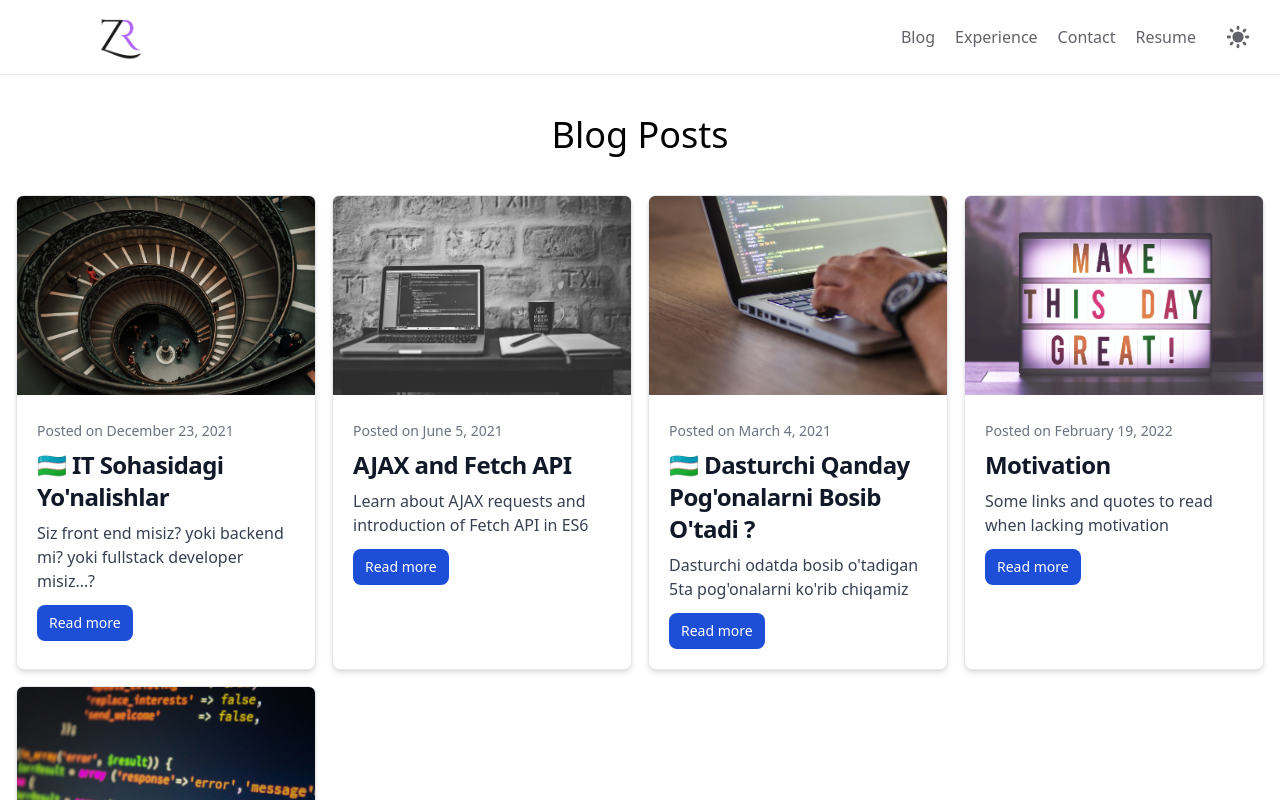
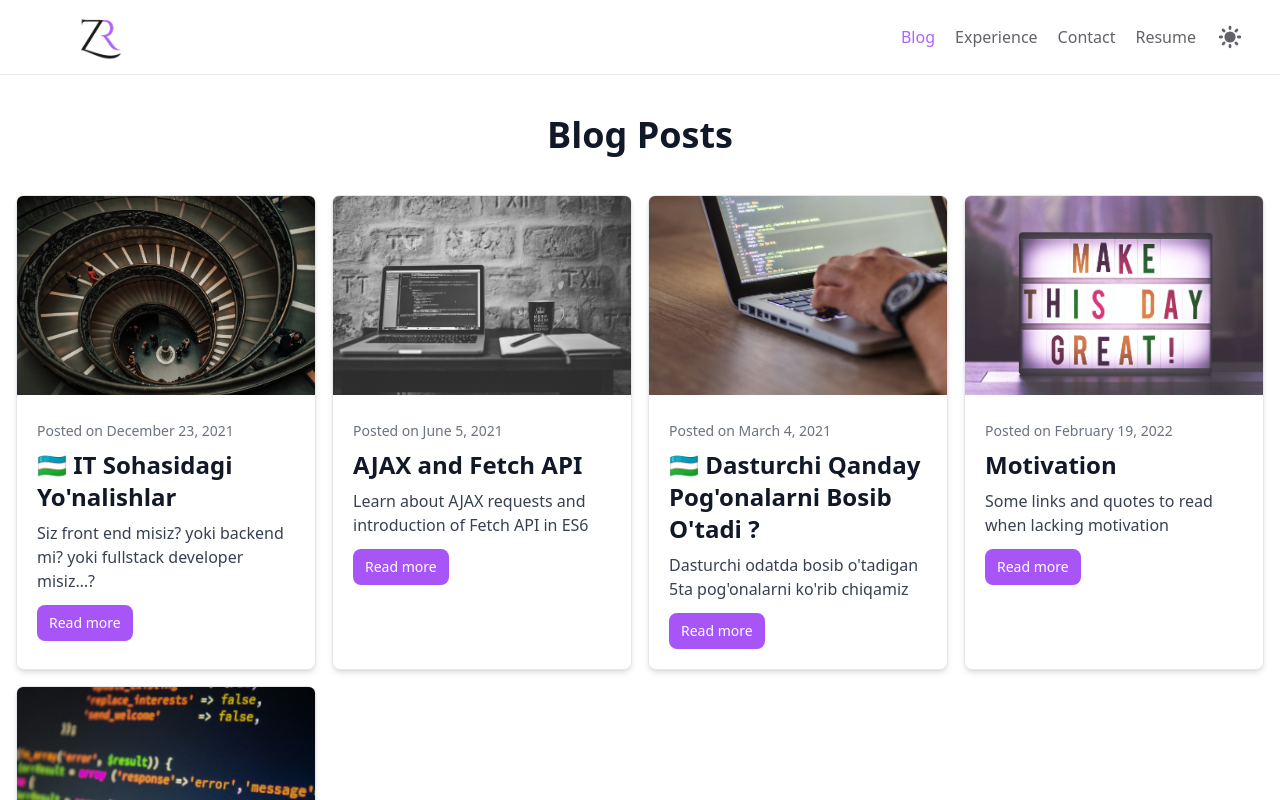
Before and after one commit to bekhzodzaylobiddinov/personal-website, a Next.js app: page /blog in a window 1280 px wide. Shown: the top 800 px of the page. Built offline with nearby package versions, Linux system fonts and the light colour scheme.

Commit message:
landing button

```diff
--- a/components/Header.js
+++ b/components/Header.js
@@ -1,11 +1,15 @@
-import Logo from "./Logo";
-import Link from "next/link";
-import { useTheme } from "next-themes";
-import { useState, useEffect } from "react";
-import { SunIcon } from "@heroicons/react/solid";
-import { MoonIcon } from "@heroicons/react/outline";
+import Logo from './Logo';
+import Link from 'next/link';
+import { useTheme } from 'next-themes';
+import { useState, useEffect } from 'react';
+import { SunIcon } from '@heroicons/react/solid';
+import { MoonIcon } from '@heroicons/react/outline';
+import { useRouter } from 'next/router';
 
 export default function Header() {
+  const router = useRouter();
+  const currentRoute = router.pathname;
+
   const [mounted, setMounted] = useState(false);
   const { theme, setTheme } = useTheme();
 
@@ -14,10 +18,16 @@ export default function Header() {
 
   return (
     <header className="transition duration-300 bg-white text-zinc-600 dark:bg-zinc-800 dark:text-zinc-400 opacity-90 border-b dark:border-zinc-600">
-      <nav className="flex px-5 space-x-5 items-center justify-end">
+      <nav className="flex space-x-5 items-center justify-center">
         <Logo />
         <Link href="/blog">
-          <a className="link hover:text-black dark:hover:text-white active:text-purple-500">
+          <a
+            className={
+              currentRoute.includes('/blog')
+                ? 'active link hover:text-black dark:hover:text-white '
+                : 'link hover:text-black dark:hover:text-white'
+            }
+          >
             Blog
           </a>
         </Link>
@@ -38,14 +48,10 @@ export default function Header() {
         </Link>
         <div className="flex items-center justify-center transition duration-300">
           <button
-            className="rounded p-2 flex-grow"
-            onClick={() => setTheme(theme === "light" ? "dark" : "light")}
+            className="rounded w-16"
+            onClick={() => setTheme(theme === 'light' ? 'dark' : 'light')}
           >
-            {theme === "light" ? (
-              <MoonIcon className="h-6" />
-            ) : (
-              <SunIcon className="h-7" />
-            )}
+            {theme === 'light' ? <MoonIcon className="h-6" /> : <SunIcon className="h-7" />}
           </button>
         </div>
       </nav>
--- a/components/Landing.js
+++ b/components/Landing.js
@@ -1,4 +1,4 @@
-import Image from "next/image";
+import Image from 'next/image';
 
 export default function Landing() {
   return (
@@ -7,22 +7,26 @@ export default function Landing() {
         <div className="">
           <Image
             className="object-cover rounded-full "
-            src={"/portrait.png"}
+            src={'/portrait.png'}
             width={150}
             height={150}
-            alt={"portrait of Zokir"}
+            alt={'portrait of Zokir'}
           />
         </div>
         <div>
           <div className="flex flex-col justify-center items-center rounded dark:text-white transition duration-300">
             <h1 className="text-[3rem]">Zokir Rakhimov</h1>
             <p className="">
-              SOFTWARE DEVELOPER <span className="text-purple-500">&&</span>{" "}
-              YOUTUBER
+              SOFTWARE DEVELOPER <span className="text-purple-500">&&</span> YOUTUBER
             </p>
           </div>
         </div>
       </div>
+      <div className="flex justify-center my-10 text-xl">
+        <button className="bg-black text-white dark:bg-white rounded py-3 px-5 transition duration-300 dark:text-black">
+          Learn More
+        </button>
+      </div>
     </>
   );
 }
--- a/components/Logo.js
+++ b/components/Logo.js
@@ -1,15 +1,15 @@
-import { useTheme } from "next-themes";
-import Image from "next/image";
-import { useRouter } from "next/router";
+import { useTheme } from 'next-themes';
+import Image from 'next/image';
+import { useRouter } from 'next/router';
 export default function Logo() {
   const router = useRouter();
   const { theme, setTheme } = useTheme();
-  const logo_src = theme === "dark" ? "/logo.png" : "/logo_light.png";
+  const logo_src = theme === 'dark' ? '/logo.png' : '/logo_light.png';
   return (
     <div className="mr-auto pt-2">
       <Image
-        className="!cursor-pointer"
-        onClick={() => router.push("/")}
+        className="!cursor-pointer transition duration-300"
+        onClick={() => router.push('/')}
         src={logo_src}
         objectFit="contain"
         width={200}
--- a/components/Post.js
+++ b/components/Post.js
@@ -1,4 +1,4 @@
-import Image from "next/image";
+import Image from 'next/image';
 
 export default function Post({ post }) {
   return (
@@ -13,22 +13,15 @@ export default function Post({ post }) {
         />
       </a>
       <div className="p-5">
-        <div className="text-sm text-gray-500 mb-2">
-          Posted on {post.frontmatter.date}
-        </div>
+        <div className="text-sm text-gray-500 mb-2">Posted on {post.frontmatter.date}</div>
         <a href={`/blog/${post.slug}`}>
-          <h5 className="mb-2 text-2xl font-bold tracking-tight text-gray-900 dark:text-white">
-            {post.frontmatter.title}
-          </h5>
+          <h5>{post.frontmatter.title}</h5>
         </a>
 
         <p className="mb-3 font-normal text-gray-700 dark:text-gray-400">
           {post.frontmatter.excerpt}
         </p>
-        <a
-          href={`/blog/${post.slug}`}
-          className="inline-flex items-center py-2 px-3 text-sm font-medium text-center text-white bg-blue-700 rounded-lg hover:bg-blue-800 focus:ring-4 focus:outline-none focus:ring-blue-300 dark:bg-blue-600 dark:hover:bg-blue-700 dark:focus:ring-blue-800"
-        >
+        <a href={`/blog/${post.slug}`} className="btn">
           Read more
         </a>
       </div>
--- a/components/PostList.js
+++ b/components/PostList.js
@@ -1,4 +1,4 @@
-import Post from "../components/Post";
+import Post from '../components/Post';
 
 export default function PostList({ posts }) {
   return (
--- a/pages/blog/[slug].js
+++ b/pages/blog/[slug].js
@@ -1,37 +1,41 @@
-import fs from "fs";
-import path from "path";
-import matter from "gray-matter";
-import Link from "next/link";
-import { marked } from "marked";
-import Image from "next/image";
-export default function PostPage({
-  frontmatter: { title, date, cover_image },
-  slug,
-  content,
-}) {
+import fs from 'fs';
+import path from 'path';
+import matter from 'gray-matter';
+import { marked } from 'marked';
+import Image from 'next/image';
+import Header from '../../components/Header';
+import Footer from '../../components/Footer';
+export default function PostPage({ frontmatter: { title, date, cover_image }, slug, content }) {
   return (
     <>
-      <Link href="/">
-        <a className="btn btn-back">Go Back</a>
-      </Link>
-      <div className="card card-page">
-        <h1 className="post-title">{title}</h1>
-        <div className="post-date">Posted on {date}</div>
-        <Image src={cover_image} width={300} height={200} alt="post image" />
-        <div className="post-body">
-          <div dangerouslySetInnerHTML={{ __html: marked(content) }}></div>
+      <Header />
+      <div className="container mx-auto px-[100px] shadow-lg mt-5 p-10">
+        <div className="card card-page">
+          <h1 className="">{title}</h1>
+          <div className="small pb-5 pt-1">Posted on {date}</div>
+          <Image
+            className="object-cover rounded"
+            src={cover_image}
+            width={1024}
+            height={768}
+            alt="post image"
+          />
+          <div className="text-lg text-gray-500 xl:mr-64 lg:mb-0 dark:text-gray-400">
+            <div dangerouslySetInnerHTML={{ __html: marked(content) }}></div>
+          </div>
         </div>
       </div>
+      <Footer absolute={false} />
     </>
   );
 }
 
 export async function getStaticPaths() {
-  const files = fs.readdirSync(path.join("posts"));
+  const files = fs.readdirSync(path.join('posts'));
 
   const paths = files.map((filename) => ({
     params: {
-      slug: filename.replace(".md", ""),
+      slug: filename.replace('.md', ''),
     },
   }));
 
@@ -42,10 +46,7 @@ export async function getStaticPaths() {
 }
 
 export async function getStaticProps({ params: { slug } }) {
-  const markdownWithMeta = fs.readFileSync(
-    path.join("posts", slug + ".md"),
-    "utf-8"
-  );
+  const markdownWithMeta = fs.readFileSync(path.join('posts', slug + '.md'), 'utf-8');
 
   const { data: frontmatter, content } = matter(markdownWithMeta);
 
--- a/styles/globals.css
+++ b/styles/globals.css
@@ -1,3 +1,28 @@
 @tailwind base;
+
+@layer base {
+  h1 {
+    @apply mb-2 text-3xl font-extrabold text-gray-900 dark:text-white;
+  }
+  h2 {
+    @apply text-2xl;
+  }
+  h3 {
+    @apply text-xl;
+  }
+  h5 {
+    @apply mb-2 text-2xl font-bold text-gray-900 dark:text-white;
+  }
+  .small {
+    @apply text-sm font-medium text-gray-500;
+  }
+  .btn {
+    @apply inline-flex items-center py-2 px-3 text-sm font-medium text-center text-white bg-purple-500 rounded-lg hover:bg-purple-700 focus:ring-4 focus:outline-none focus:ring-purple-300 dark:bg-purple-600 dark:focus:ring-purple-800;
+  }
+  .active {
+    @apply text-purple-500;
+  }
+}
+
 @tailwind components;
 @tailwind utilities;
```
Also changed, not shown: posts/IT-sohasidagi-yo'nalishlar.md (+28 -26 lines), .prettierrc.json (added).
